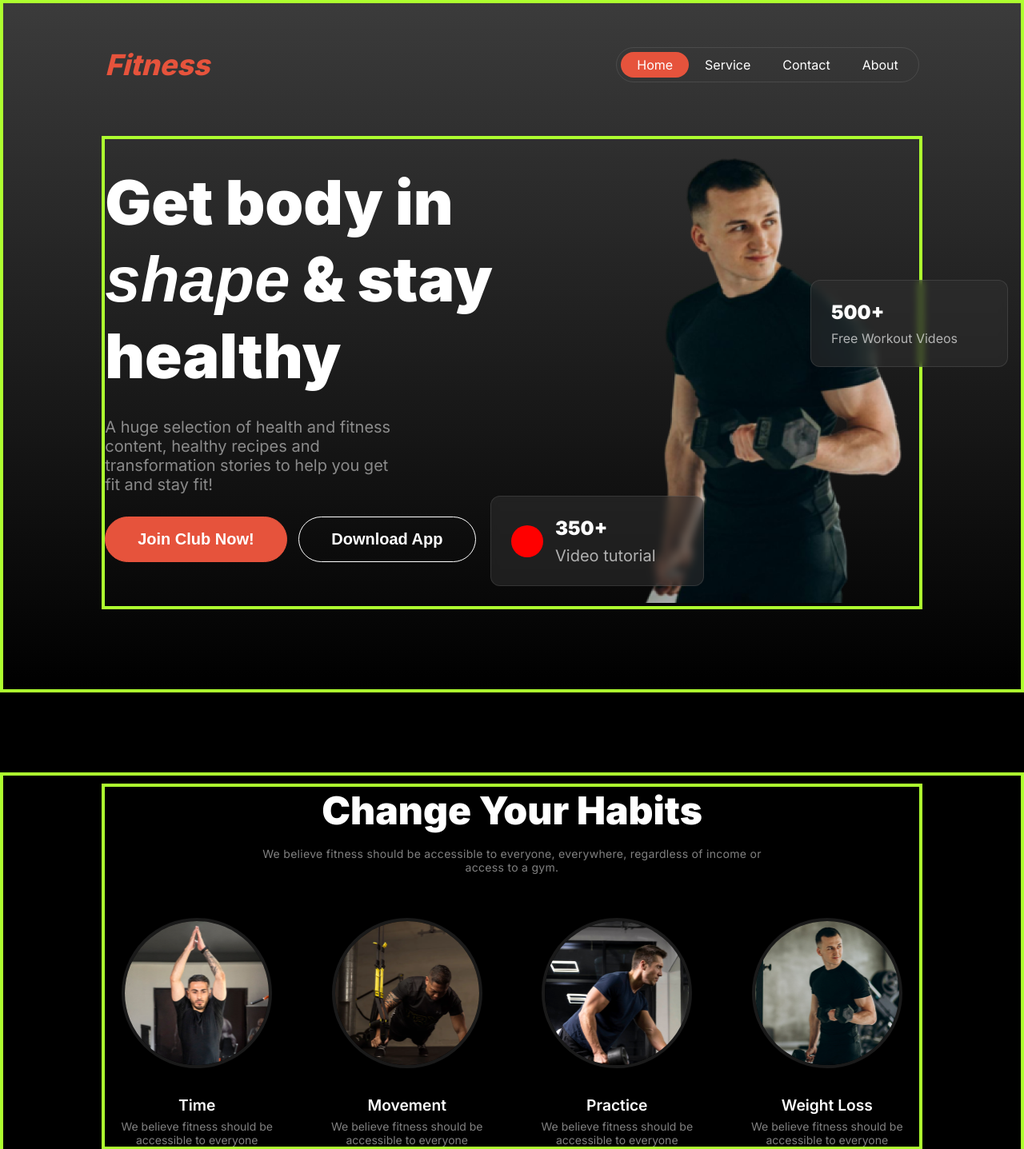
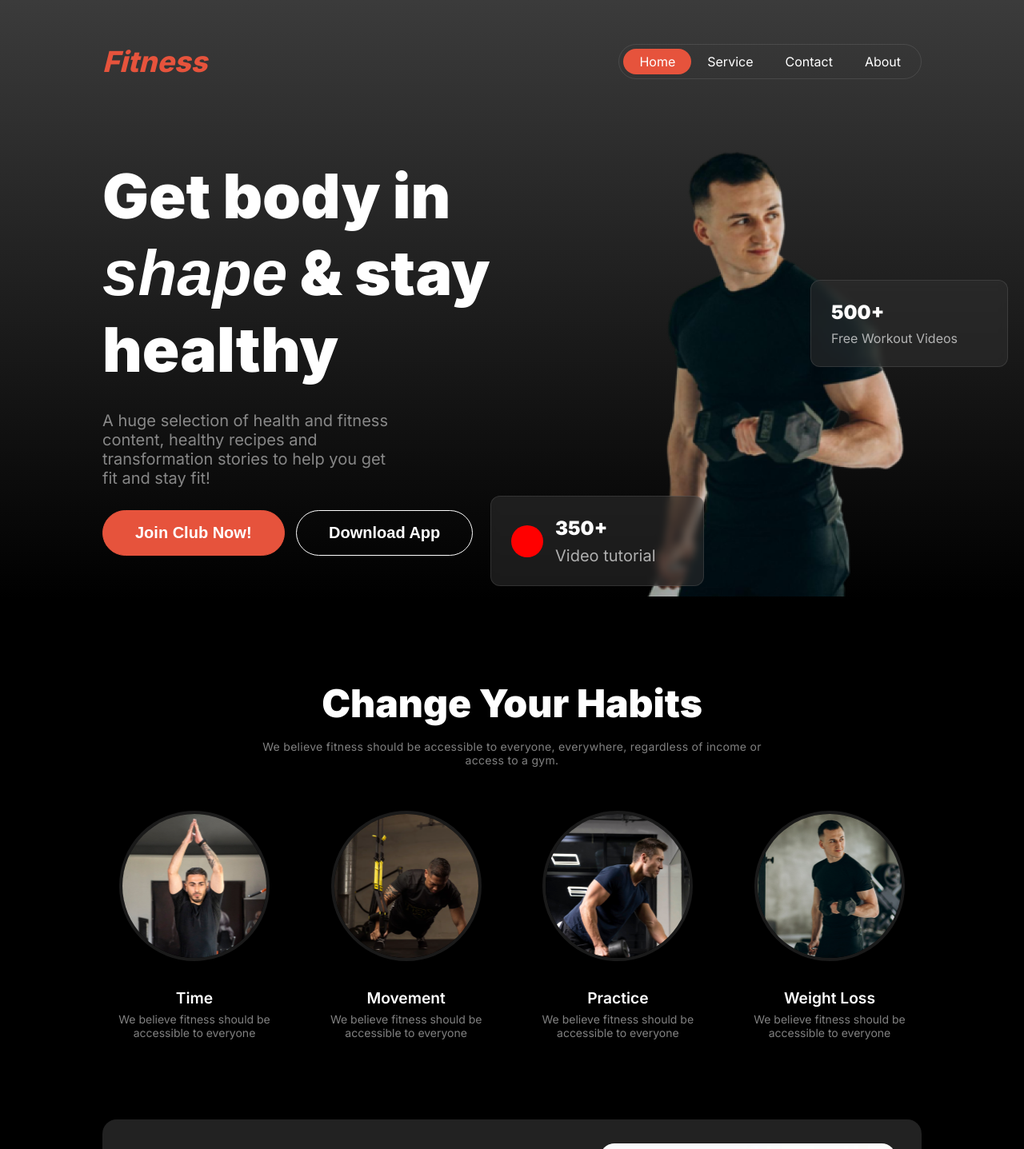
Before and after one commit to MosharrofHossain44/Responsive-Assignment, a plain HTML site: page index.html in a window 1280 px wide. Shown: the top 1437 px of the page at 80% size. Drawn offline with Linux system fonts and the light colour scheme; a web font is replaced by a local one.

Commit message:
run section

```diff
--- a/projects/index.html
+++ b/index.html
@@ -9,7 +9,7 @@
     <script src="https://kit.fontawesome.com/4fc9041388.js" crossorigin="anonymous"></script>
 </head>
 <body>
-    <header class="border">
+    <header>
         <nav class="nav-bar">
             <h3 class="logo">Fitness</h3>
             <i class="fa-solid fa-bars"></i>
@@ -20,7 +20,7 @@
                 <li><a href="#">About</a></li>
             </ul>
         </nav>
-        <div class="nav-banner border">
+        <div class="nav-banner">
             <div class="banner-text ">
                 <h1>Get body in <br> <span class="font-miama">shape</span> & stay <br> healthy</h1>
                 <p>A huge selection of health and fitness content, healthy recipes and transformation stories to help you get fit and stay fit!</p>
@@ -46,8 +46,8 @@
         </div>
     </header>
     <main>
-        <section class="border">
-            <div class="habit-section border">
+        <section>
+            <div class="habit-section">
                 <h3>Change Your Habits</h3>
                 <p>We believe fitness should be accessible to everyone, everywhere, regardless of income or access to a gym.</p>
                 <div class="habit-cards-container">
@@ -74,7 +74,7 @@
             </div>
         </section>
         <section>
-            <div class="run-section border">
+            <div class="run-section">
                 <div class="run-text">
                     <h2>Run an Extra <br>
                         Mile Easily</h2>
```
Also changed, not shown: style.css (renamed from projects/style.css).
